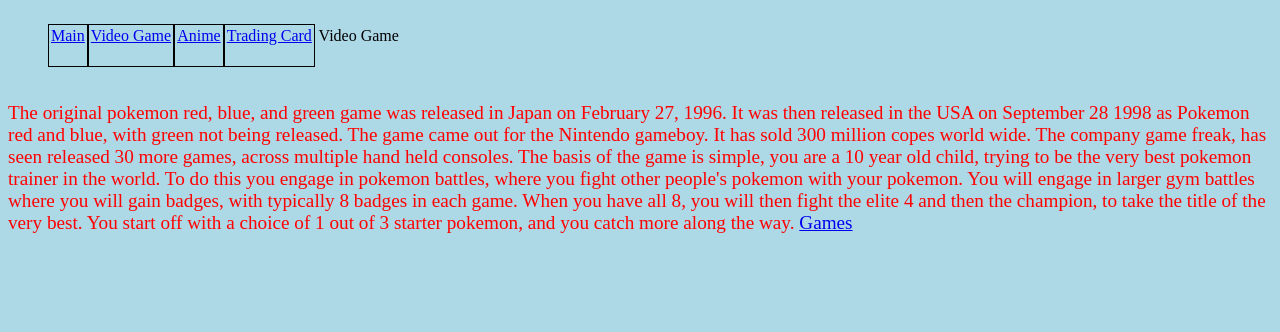
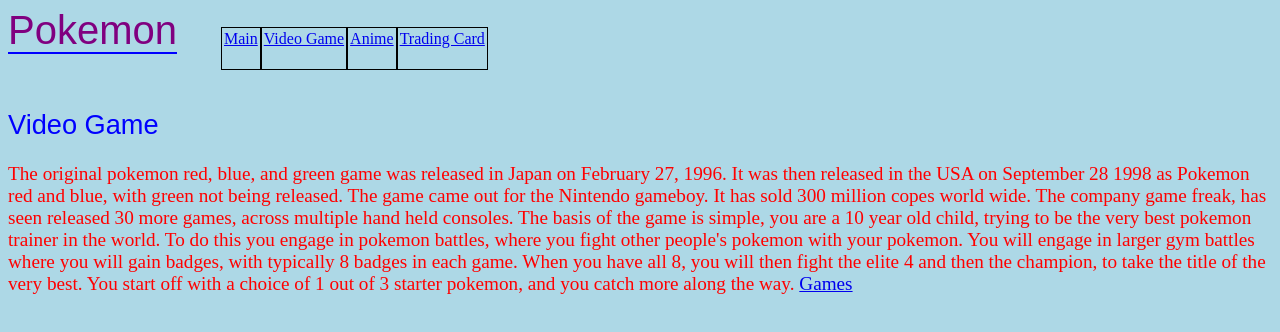
Before and after one commit to KevinLiu31/web, a plain HTML site: page pokemon1.html in a window 1280 px wide. Drawn offline with Linux system fonts and the light colour scheme.

Commit message:
Update pokemon1.html

```diff
--- a/pokemon1.html
+++ b/pokemon1.html
@@ -4,13 +4,14 @@
      <title>Pokemon</title>
      <link href="navigation.css" rel="stylesheet">
    </head>
+	 <h1>Pokemon</h1>
    <ul>
    		 <li><a href="https://kevinliu31.github.io/web/site.html">Main</a> <p>
    	    <li><a href="https://kevinliu31.github.io/web/pokemon1.html">Video Game</a></li>
    	    <li><a href="https://kevinliu31.github.io/web/pokemon2.html">Anime</a></li>
    	    <li><a href="https://kevinliu31.github.io/web/pokemon3.html">Trading Card</a></li>
    	 </ul>
- <body
+ <body>
    <h2>Video Game</h2>
 
     <p> The original pokemon red, blue, and green game was released in Japan on February 27, 1996. It was then released in the USA on September 28 1998 as Pokemon red and
```
